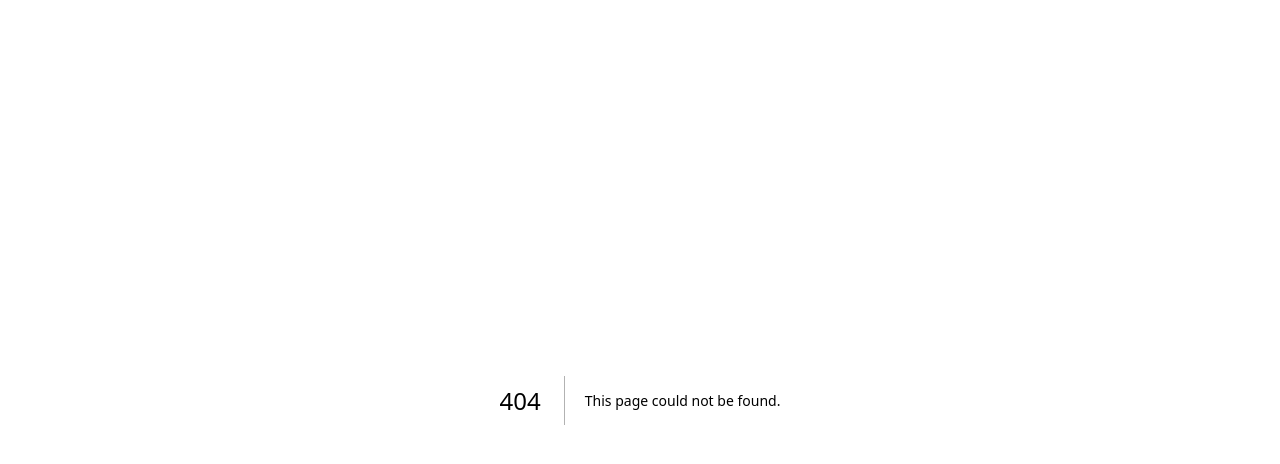
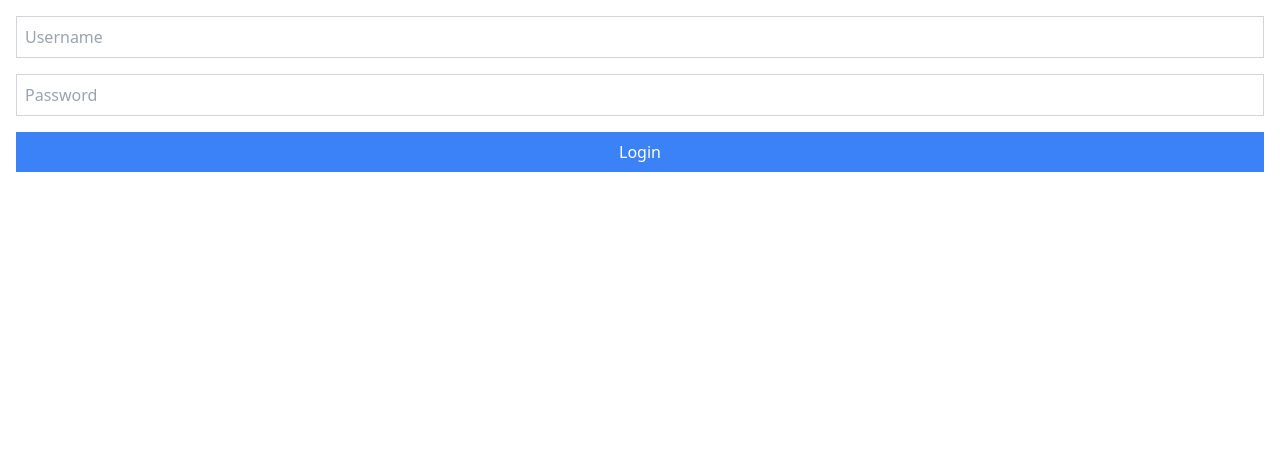
Before and after one commit to YutaKanna/twitter, a Next.js app in the folder app/: page /login in a window 1280 px wide. Before the commit this address had no page. Shown: the top 464 px of the page. Built offline with nearby package versions, Linux system fonts and the light colour scheme.

Commit message:
jwtで認証機能を作成

```diff
--- /dev/null
+++ b/app/models/User.ts
@@ -0,0 +1,15 @@
+import mongoose from 'mongoose';
+import bcrypt from 'bcrypt';
+
+const userSchema = new mongoose.Schema({
+  username: String,
+  password: String,
+});
+
+userSchema.pre('save', async function (next) {
+  if (!this.isModified('password')) return next();
+  this.password = await bcrypt.hash(this.password, 10);
+  next();
+});
+
+export default mongoose.models.User || mongoose.model('User', userSchema);
--- a/app/package.json
+++ b/app/package.json
@@ -10,6 +10,9 @@
   },
   "dependencies": {
     "axios": "^1.6.2",
+    "bcrypt": "^5.1.1",
+    "jsonwebtoken": "^9.0.2",
+    "jwt-decode": "^4.0.0",
     "mongoose": "^8.0.1",
     "next": "14.0.3",
     "react": "^18",
--- /dev/null
+++ b/app/pages/api/login.ts
@@ -0,0 +1,28 @@
+import type { NextApiRequest, NextApiResponse } from 'next';
+import mongoose from 'mongoose';
+import User from '../../models/User';
+import bcrypt from 'bcrypt';
+import jwt from 'jsonwebtoken';
+
+mongoose.connect(process.env.MONGODB_URI);
+
+export default async (req: NextApiRequest, res: NextApiResponse) => {
+  if (req.method !== 'POST') {
+    return res.status(405).json({ message: 'Only POST requests allowed' });
+  }
+
+  const { username, password } = req.body;
+  const user = await User.findOne({ username });
+
+  if (!user) {
+    return res.status(401).json({ message: 'Invalid credentials' });
+  }
+
+  const isMatch = await bcrypt.compare(password, user.password);
+  if (!isMatch) {
+    return res.status(401).json({ message: 'Invalid credentials' });
+  }
+
+  const token = jwt.sign({ userId: user._id, userName: user.username }, process.env.JWT_SECRET!, { expiresIn: '1h' });
+  res.status(200).json({ token });
+};
--- /dev/null
+++ b/app/pages/api/register.ts
@@ -0,0 +1,19 @@
+import type { NextApiRequest, NextApiResponse } from 'next';
+import mongoose from 'mongoose';
+import User from '../../models/User';
+import jwt from 'jsonwebtoken';
+
+mongoose.connect(process.env.MONGODB_URI);
+
+export default async (req: NextApiRequest, res: NextApiResponse) => {
+  if (req.method !== 'POST') {
+    return res.status(405).send({ message: 'Only POST requests allowed' });
+  }
+
+  const { username, password } = req.body;
+  const user = new User({ username, password });
+  await user.save();
+
+  const token = jwt.sign({ userId: user._id, userName: user.username }, process.env.JWT_SECRET!, { expiresIn: '1h' });
+  res.status(201).send({ token });
+};
--- a/app/pages/index.tsx
+++ b/app/pages/index.tsx
@@ -1,16 +1,32 @@
 // pages/index.tsx
 import { useState, useEffect } from 'react';
 import axios from 'axios';
+import { jwtDecode } from "jwt-decode";
 
 export default function Home() {
   const [items, setItems] = useState([]);
   const [newItem, setNewItem] = useState({ name: '', description: '' });
+  const [userName, setUserName] = useState([]);
+
+  const getUsernameFromJWT = () => {
+    const token = localStorage.getItem('jwtToken');
+    console.log("tokenです", token)
+    if (token) {
+      const decoded = jwtDecode(token);
+      console.log("decoded", decoded);
+      return decoded.userName; // トークンに含まれるユーザー名
+    }
+    return '';
+  };
 
   useEffect(() => {
     // APIからアイテムを取得
     axios.get('/api/items').then(response => {
       setItems(response.data);
     });
+
+    const userName = getUsernameFromJWT();
+    setUserName(userName);
   }, []);
 
   const handleSubmit = async (event) => {
@@ -38,6 +54,7 @@ export default function Home() {
     <div className="container mx-auto px-4">
       <div className="flex items-start space-x-2"> {/* アイテムの垂直方向の位置を揃える */}
         <img src={getDummyAvatar()} alt="User Avatar" className="w-12 h-12 rounded-full" />
+        <div>{userName}</div>
         <form onSubmit={handleSubmit} className="flex-grow flex flex-col">
           <textarea
             className="shadow appearance-none border rounded w-full py-2 px-3 text-gray-700 leading-tight focus:outline-none focus:shadow-outline"
--- /dev/null
+++ b/app/pages/login.tsx
@@ -0,0 +1,49 @@
+import React, { useState } from 'react';
+import axios from 'axios';
+import { useRouter } from 'next/router';
+
+const Login = () => {
+  const [username, setUsername] = useState('');
+  const [password, setPassword] = useState('');
+  const router = useRouter();
+
+  const handleSubmit = async (e: React.FormEvent) => {
+    e.preventDefault();
+    try {
+      const response = await axios.post('/api/login', { username, password });
+      console.log('Logged in:', response.data);
+      // JWTトークンを保存する処理をここに追加
+      // ...
+      localStorage.setItem('jwtToken', response.data.token);
+      router.push('/');
+    } catch (error) {
+      console.error(error);
+    }
+  };
+
+  return (
+    <div className="container mx-auto p-4">
+      <form onSubmit={handleSubmit} className="flex flex-col gap-4">
+        <input
+          type="text"
+          placeholder="Username"
+          value={username}
+          onChange={(e) => setUsername(e.target.value)}
+          className="p-2 border border-gray-300"
+        />
+        <input
+          type="password"
+          placeholder="Password"
+          value={password}
+          onChange={(e) => setPassword(e.target.value)}
+          className="p-2 border border-gray-300"
+        />
+        <button type="submit" className="bg-blue-500 text-white p-2">
+          Login
+        </button>
+      </form>
+    </div>
+  );
+};
+
+export default Login;
--- /dev/null
+++ b/app/pages/register.tsx
@@ -0,0 +1,45 @@
+import React, { useState } from 'react';
+import axios from 'axios';
+import { useRouter } from 'next/router';
+
+const Register = () => {
+  const [username, setUsername] = useState('');
+  const [password, setPassword] = useState('');
+  const router = useRouter();
+
+  const handleSubmit = async (e: React.FormEvent) => {
+    e.preventDefault();
+    try {
+      await axios.post('/api/register', { username, password });
+      router.push('/login');
+    } catch (error) {
+      console.error(error);
+    }
+  };
+
+  return (
+    <div className="container mx-auto p-4">
+      <form onSubmit={handleSubmit} className="flex flex-col gap-4">
+        <input
+          type="text"
+          placeholder="Username"
+          value={username}
+          onChange={(e) => setUsername(e.target.value)}
+          className="p-2 border border-gray-300"
+        />
+        <input
+          type="password"
+          placeholder="Password"
+          value={password}
+          onChange={(e) => setPassword(e.target.value)}
+          className="p-2 border border-gray-300"
+        />
+        <button type="submit" className="bg-blue-500 text-white p-2">
+          Register
+        </button>
+      </form>
+    </div>
+  );
+};
+
+export default Register;
```
Also changed, not shown: 1 other file (tests, documents, lock files or other folders).
